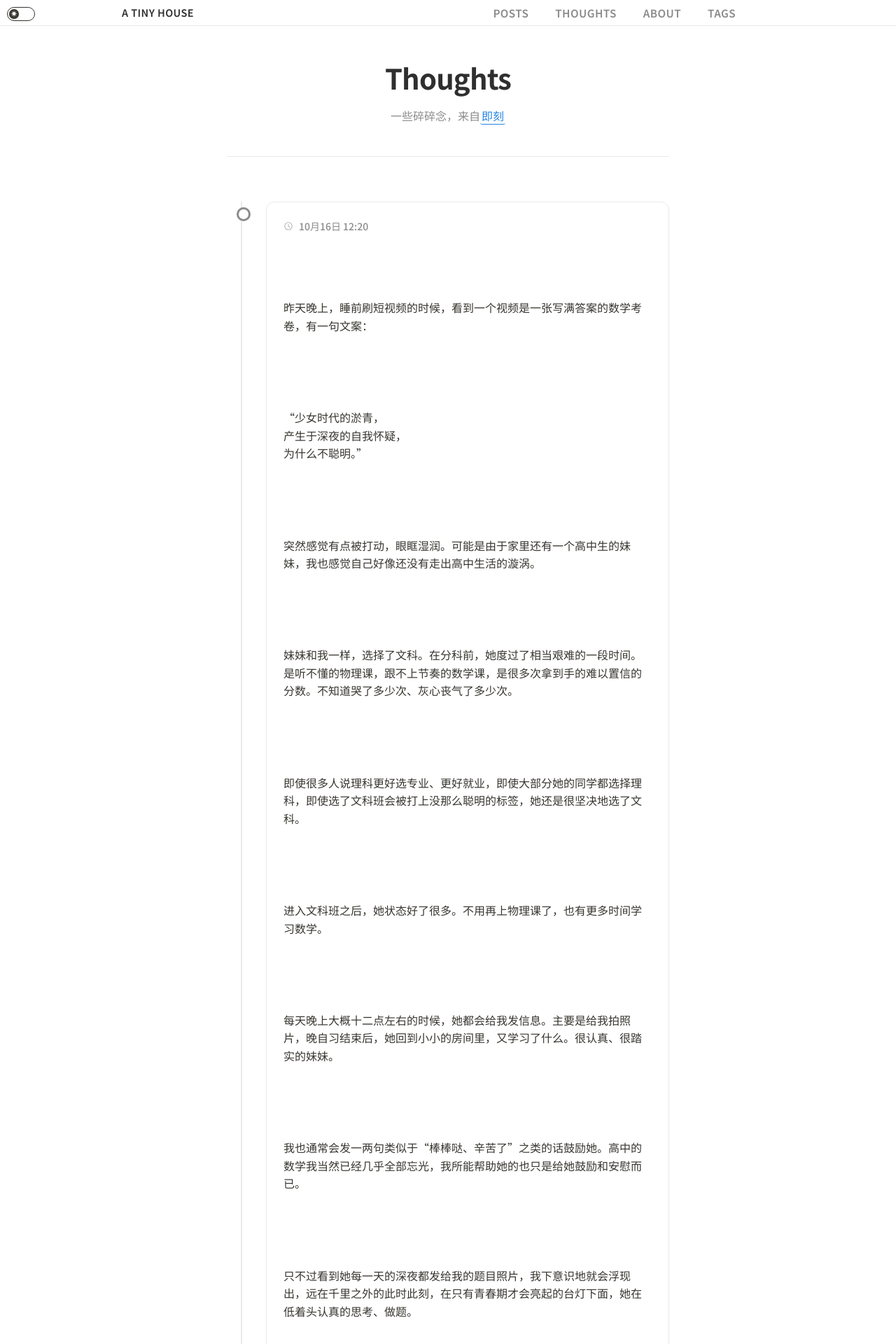
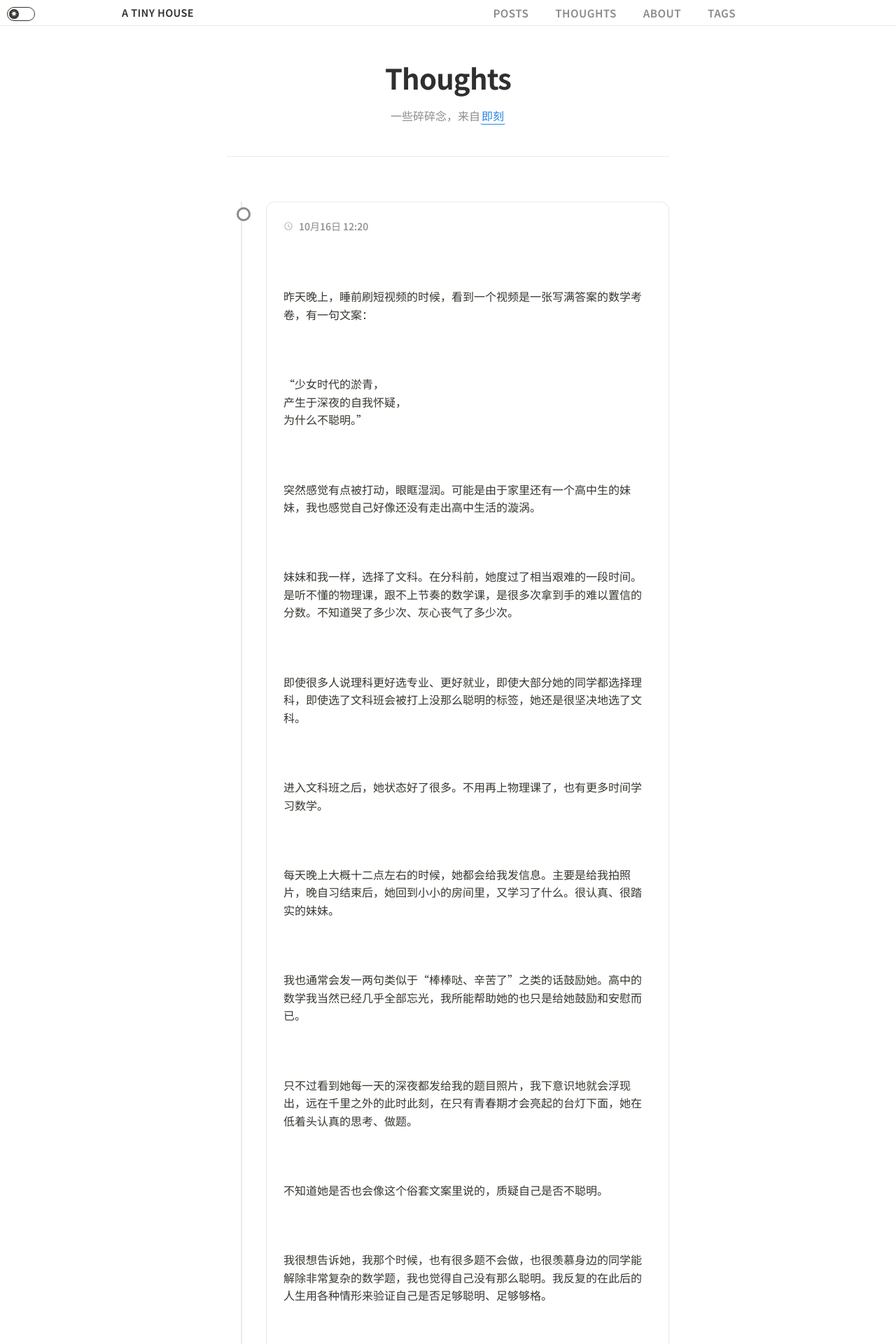
Before and after one commit to atinyhouse/atinyhouse.github.io, a Jekyll site: the page built from _pages/thoughts.html, in a window 1280 px wide. Shown: the top 1920 px of the page at 70% size. Built offline with Jekyll 4.4.1, drawn with Linux system fonts in a browser that asks for light colours.

Commit message:
大幅减少 Thoughts 页面段落间距
- 段落间距从 1.5em 改为 0.5em
- 使段落显示更紧凑

🤖 Generated with [Claude Code](https://claude.com/claude-code)

Co-Authored-By: Claude <noreply@anthropic.com>

```diff
--- a/_pages/thoughts.html
+++ b/_pages/thoughts.html
@@ -147,7 +147,7 @@ permalink: /thoughts/
 }
 
 .thought-content p {
-  margin: 1.5em 0;
+  margin: 0.5em 0;
 }
 
 .thought-content p:last-child {
```
